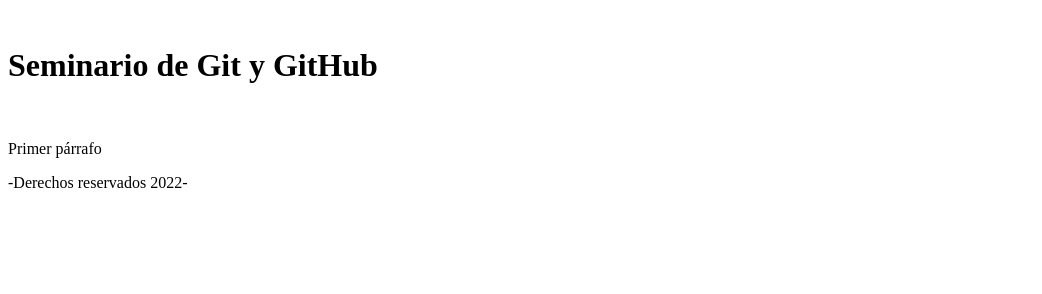
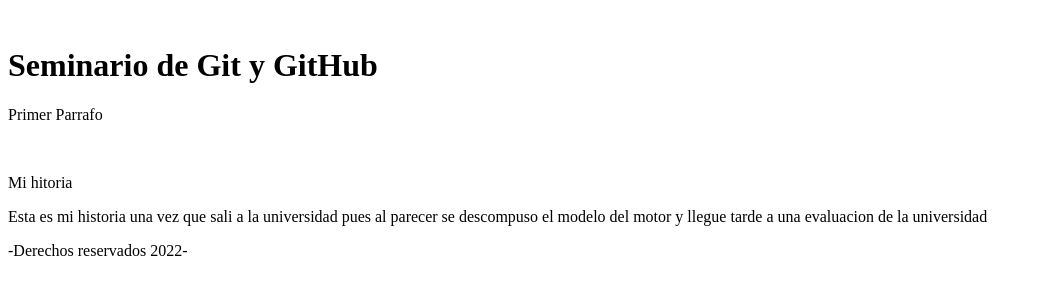
Before and after one commit to IngErroa/27112022, a plain HTML site: page index.html in a window 1280 px wide. Shown: the whole page, without its empty margins (0-1042 px from the left). Drawn offline with Linux system fonts and the light colour scheme.

Commit message:
Subiendo archivos

```diff
--- a/index.html
+++ b/index.html
@@ -8,8 +8,13 @@
 </head>
 <body>
     <h1>Seminario de Git y GitHub</h1>
-    <p>Primer párrafo</p>
-
+    <p>Primer Parrafo</p>
+    <p>Mi hitoria</p>
+<p>
+    Esta es mi historia una vez que sali a la universidad
+    pues al parecer se descompuso el modelo del motor
+    y llegue tarde a una evaluacion de la universidad
+</p>
 <footer> -Derechos reservados 2022- </footer>
 </body>
 </html>
```
